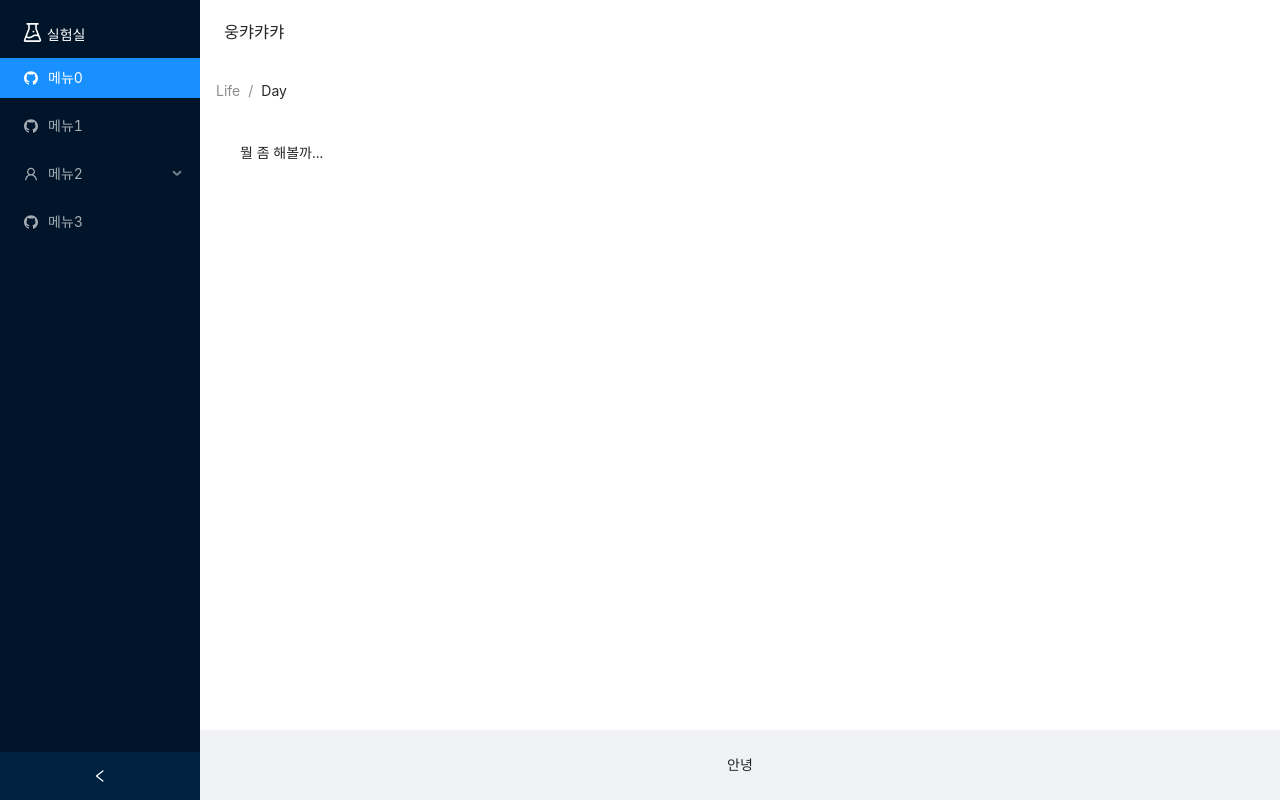
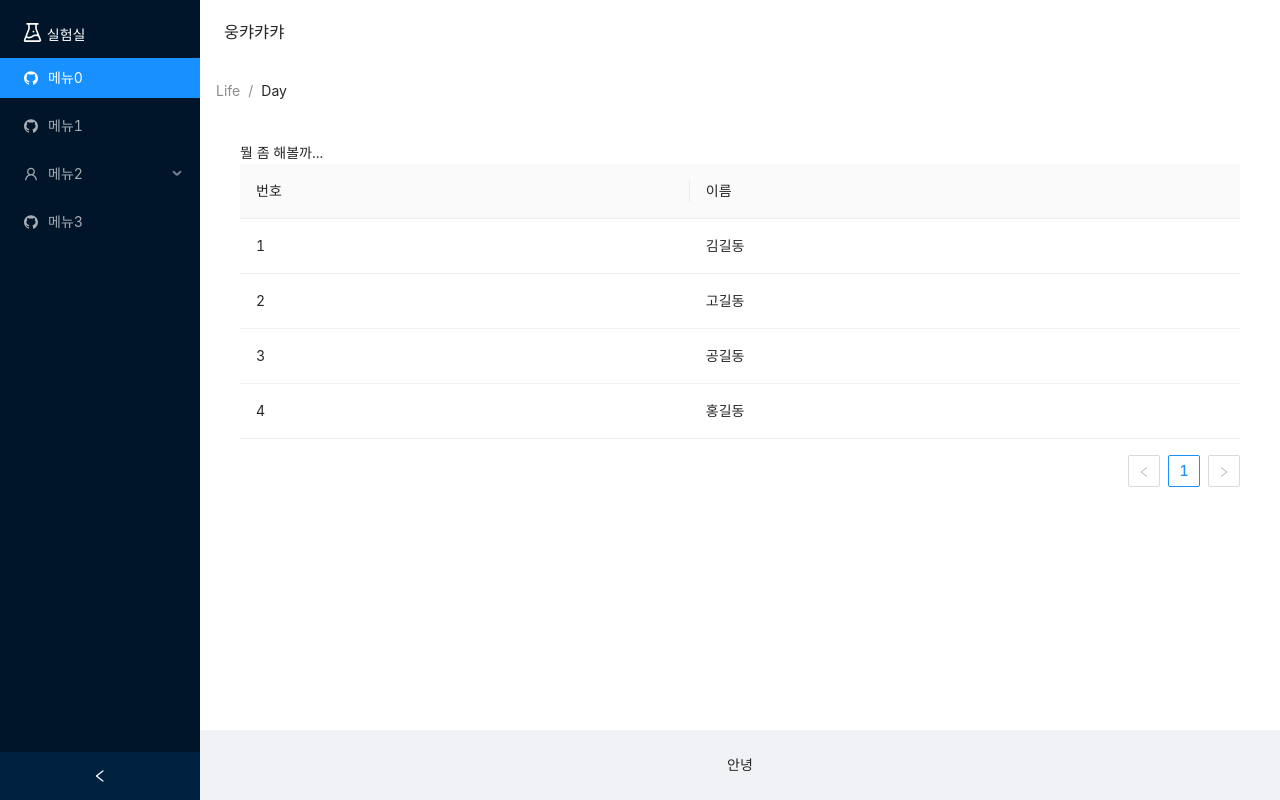
Before and after one commit to electoon/electoon-react, a React (Create React App) app: page / in a window 1280 px wide. Built offline with nearby package versions, Linux system fonts and the light colour scheme; the HTML template or start-up script is replaced by a standard one.

Commit message:
테이블 한번 넣어봄

```diff
--- a/src/App.js
+++ b/src/App.js
@@ -1,5 +1,5 @@
 import React, { Fragment, useState } from "react";
-import { Layout, Breadcrumb } from "antd";
+import { Layout, Breadcrumb, Table } from "antd";
 import "antd/dist/antd.css";
 
 import SiderMenu from "./common/SiderMenu.js";
@@ -51,6 +51,38 @@ const App = () => {
 		);
 	});
 
+	const colHeader = [
+		{
+			title : '번호',
+			dataIndex : 'no',
+			key : 'no'
+		},
+		{
+			title : '이름',
+			dataIndex : 'name',
+			key : 'name'
+		}
+	];
+
+	const colData = [
+		{
+			no : 1,
+			name : '김길동'
+		},
+		{
+			no : 2,
+			name : '고길동'
+		},
+		{
+			no : 3,
+			name : '공길동'
+		},
+		{
+			no : 4,
+			name : '홍길동'
+		}
+	];
+
 	const selMenuEvent = (val) => {
 		if (val) {
 			let currMenu = [val];
@@ -82,6 +114,7 @@ const App = () => {
 						}}
 					>
 						뭘 좀 해볼까...
+						<Table columns={colHeader} dataSource={colData} />
 					</div>
 				</Content>
 				<Footer style={{ textAlign: "center" }}>안녕</Footer>
```
